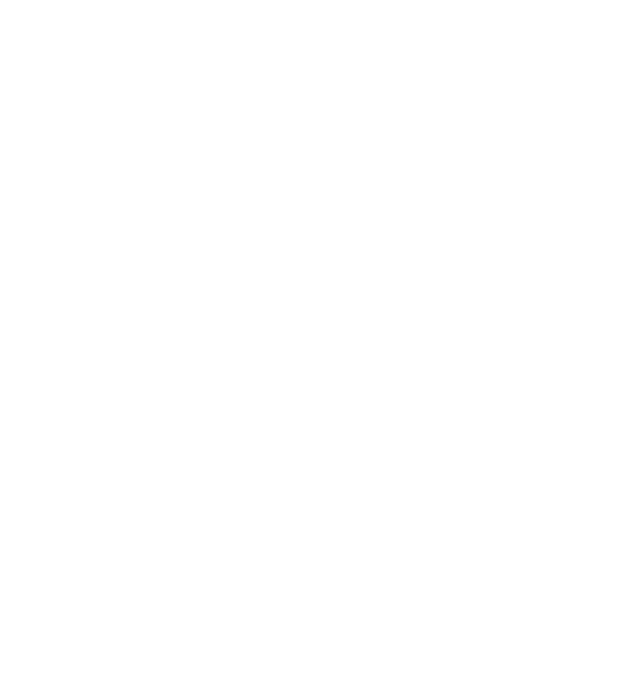
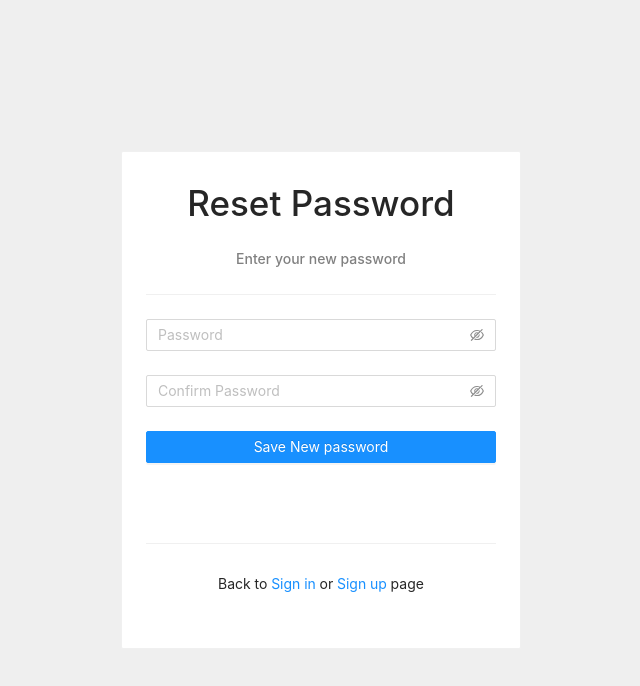
Before and after one commit to muhfauqhi/admin-panel-mybarber, a React (Create React App) app: page /resetpassword/1 in a window 1280 px wide. Shown: the top 686 px of the page, without its empty margins (319-959 px from the left). Built offline with nearby package versions, Linux system fonts and the light colour scheme.

Commit message:
add reset password page with function

```diff
--- a/src/App.js
+++ b/src/App.js
@@ -4,14 +4,21 @@
 import Login from "./components/Login";
 import ForgotPassword from "./components/ForgotPassword";
 import "antd/dist/antd.css";
+import ResetPassword from "./components/ResetPassword";
 
 function App() {
   return (
     <div className="App">
       <Switch>
         <Route exact path="/" component={Login}></Route>
+        <Route exact path="/login" component={Login}></Route>
         <Route exact path="/dashboard" component={Dashboard}></Route>
         <Route exact path="/forgotpassword" component={ForgotPassword}></Route>
+        <Route
+          exact
+          path="/resetpassword/:token"
+          component={ResetPassword}
+        ></Route>
       </Switch>
     </div>
   );
--- /dev/null
+++ b/src/components/ResetPassword.js
@@ -0,0 +1,118 @@
+import { Alert, Button, Card, Col, Divider, Input, Row, Form } from "antd";
+import Layout from "antd/lib/layout/layout";
+import { Redirect } from "react-router-dom";
+import React, { useState } from "react";
+import axios from "axios";
+
+const ResetPassword = (props) => {
+  const [message, setMessage] = useState("");
+  const [error, setError] = useState("");
+  const [redirect, setRedirect] = useState(false);
+
+  const onFinish = (value) => {
+    const token = props.match.params.token;
+    const data = {
+      password: value.password,
+      token: token,
+    };
+    axios
+      .put("http://localhost:3000/api/resetpassword", data)
+      .then((res) => {
+        const message = res.data.message;
+        setMessage(message);
+        setTimeout(() => {
+          setMessage("");
+          setRedirect(true);
+        }, 3000);
+      })
+      .catch((err) => {
+        const error = err.response.data.message;
+        setError(error);
+      });
+  };
+  return (
+    <Layout style={{ background: "#efefef" }}>
+      {redirect && <Redirect to="/" />}
+      <Row justify="center" align="middle" style={{ minHeight: "100vh" }}>
+        <Col>
+          <Card style={{ width: "50vh" }}>
+            <h1 style={{ textAlign: "center", fontSize: 35 }}>
+              Reset Password
+            </h1>
+            <h4 style={{ textAlign: "center", color: "grey" }}>
+              Enter your new password
+            </h4>
+            <Divider></Divider>
+            <Form onFinish={onFinish}>
+              <Form.Item
+                name="password"
+                hasFeedback
+                rules={[
+                  {
+                    required: true,
+                    message: "Please input your password!",
+                  },
+                ]}
+              >
+                <Input.Password placeholder="Password" />
+              </Form.Item>
+              <Form.Item
+                name="confirm"
+                dependencies={["password"]}
+                hasFeedback
+                rules={[
+                  {
+                    required: true,
+                    message: "Please confirm your password!",
+                  },
+                  ({ getFieldValue }) => ({
+                    validator(rule, value) {
+                      if (!value || getFieldValue("password") === value) {
+                        return Promise.resolve();
+                      }
+                      return Promise.reject(
+                        "The two passwords that you entered do not match!"
+                      );
+                    },
+                  }),
+                ]}
+              >
+                <Input.Password placeholder="Confirm Password" />
+              </Form.Item>
+
+              <Form.Item>
+                <Button block type="primary" htmlType="submit">
+                  Save New password
+                </Button>
+              </Form.Item>
+              <Form.Item>
+                {message && (
+                  <Alert
+                    style={{ textAlign: "center" }}
+                    message={message}
+                    type="success"
+                    banner
+                  />
+                )}
+                {error && (
+                  <Alert
+                    style={{ textAlign: "center" }}
+                    message={error}
+                    type="error"
+                    banner
+                  />
+                )}
+              </Form.Item>
+              <Divider></Divider>
+              <Form.Item style={{ textAlign: "center" }}>
+                Back to <a href="/">Sign in</a> or <a href="/">Sign up</a> page
+              </Form.Item>
+            </Form>
+          </Card>
+        </Col>
+      </Row>
+    </Layout>
+  );
+};
+
+export default ResetPassword;
```
